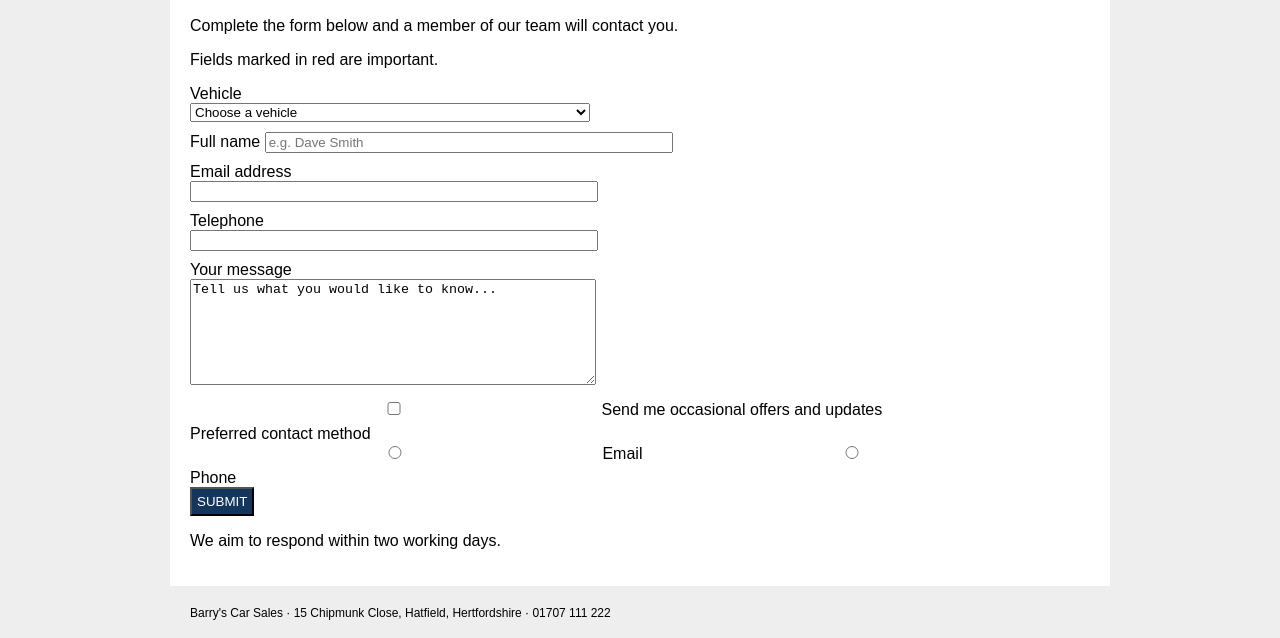
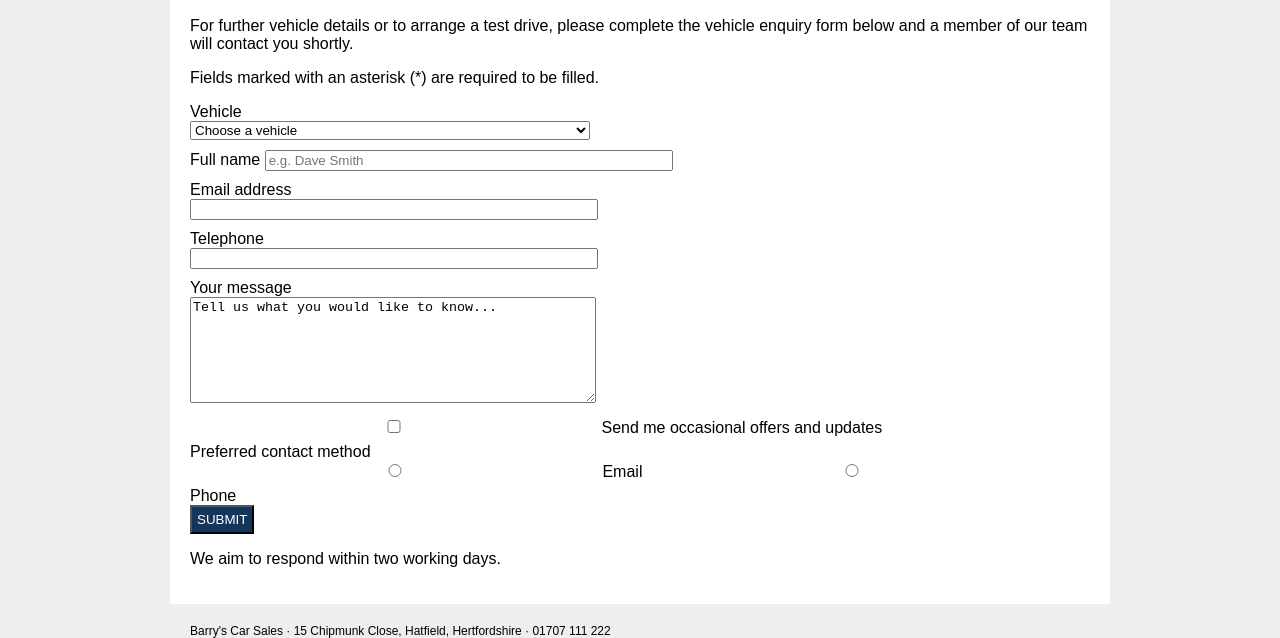
Before and after one commit to Ali-muhammad123/Accessibility-and-Usability---Assignment---Ali-Muhammad-Lakhani, a plain HTML site: page enquiry.html in a window 1280 px wide. Shown: the part 237-875 px from the top of the page. Drawn offline with Linux system fonts and the light colour scheme.

Commit message:
Update enquiry.html
I updated the given text into descriptive text where needed in enquiry page so its purpose could be more clearer. Also I did corrected the given text as previous text says "Fields marked in red are important" which make no sense like no red marked can be seen in the whole page so I simply replaced and updated this text with "Fields marked with an asterisk (*) are required to be filled" and also do added asterisk (*) with fields which are important so users can filled it up and this also avoid confusion users can easily navigate the website.

```diff
--- a/enquiry.html
+++ b/enquiry.html
@@ -28,9 +28,8 @@
 
 <main>
     <h2>Vehicle enquiry</h2>
-    <p>Complete the form below and a member of our team will contact you.</p>
-    <p>Fields marked in red are important.</p>
-
+    <p>For further vehicle details or to arrange a test drive, please complete the vehicle enquiry form below and a member of our team will contact you shortly.</p>
+    <p>Fields marked with an asterisk (*) are required to be filled.</p>
     <form action="#" method="post">
         <div>
             <label for="car">Vehicle</label>
```
